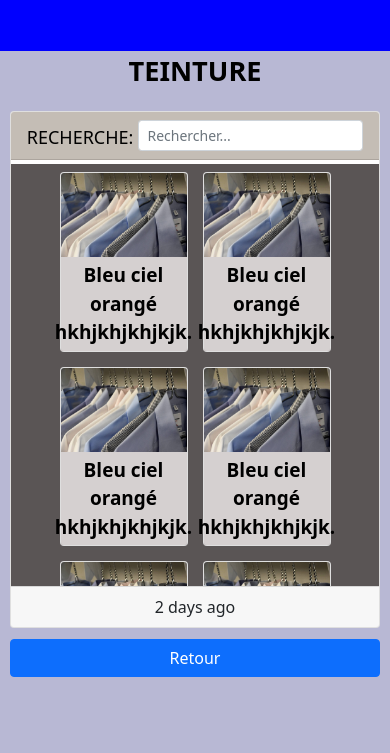
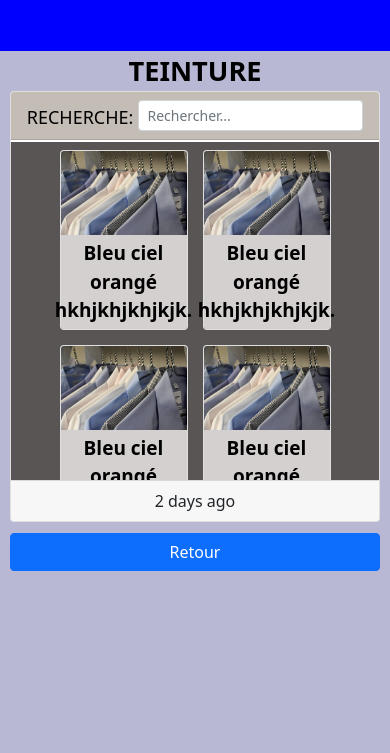
Before and after one commit to YodaNicolas/pressingapp, a plain HTML site: page teinte.html in a window 390 px wide. Shown: the top 753 px of the page. Drawn offline with nearby package versions, Linux system fonts and the light colour scheme.

Commit message:
page TEINTE correction2 TAILLE commit commit1

```diff
--- a/Styles/Css/style.css
+++ b/Styles/Css/style.css
@@ -195,7 +195,7 @@
 }
 
 .CorpsContent {
-    margin-top: 4px !important;
+    margin-top: 2px !important;
     /* background-color: rgba(0, 0, 255, 0.356); */
     width: 100%;
     display: flex;
@@ -252,8 +252,6 @@
 /* RESPONSIVE ZONE */
 @media screen and (max-width:700px) {
     .CorpsContent {
-
-        height: 50vh;
-
+        height: 40vh;
     }
 }
--- a/teinte.html
+++ b/teinte.html
@@ -23,8 +23,7 @@
             <div class="titreChoix">
                 TEINTURE
             </div>
-            <div class="TotalDiv Prcp">
-            </div>
+
             <div class="CentrContent">
                 <div class="ContentTab card text-center">
                     <div class="card-header" style="background-color: rgb(196, 189, 181);">
@@ -205,8 +204,6 @@
                             </div>
 
 
-
-
                         </div>
                     </div>
                     <div class="card-footer text-body-secondary">
```
